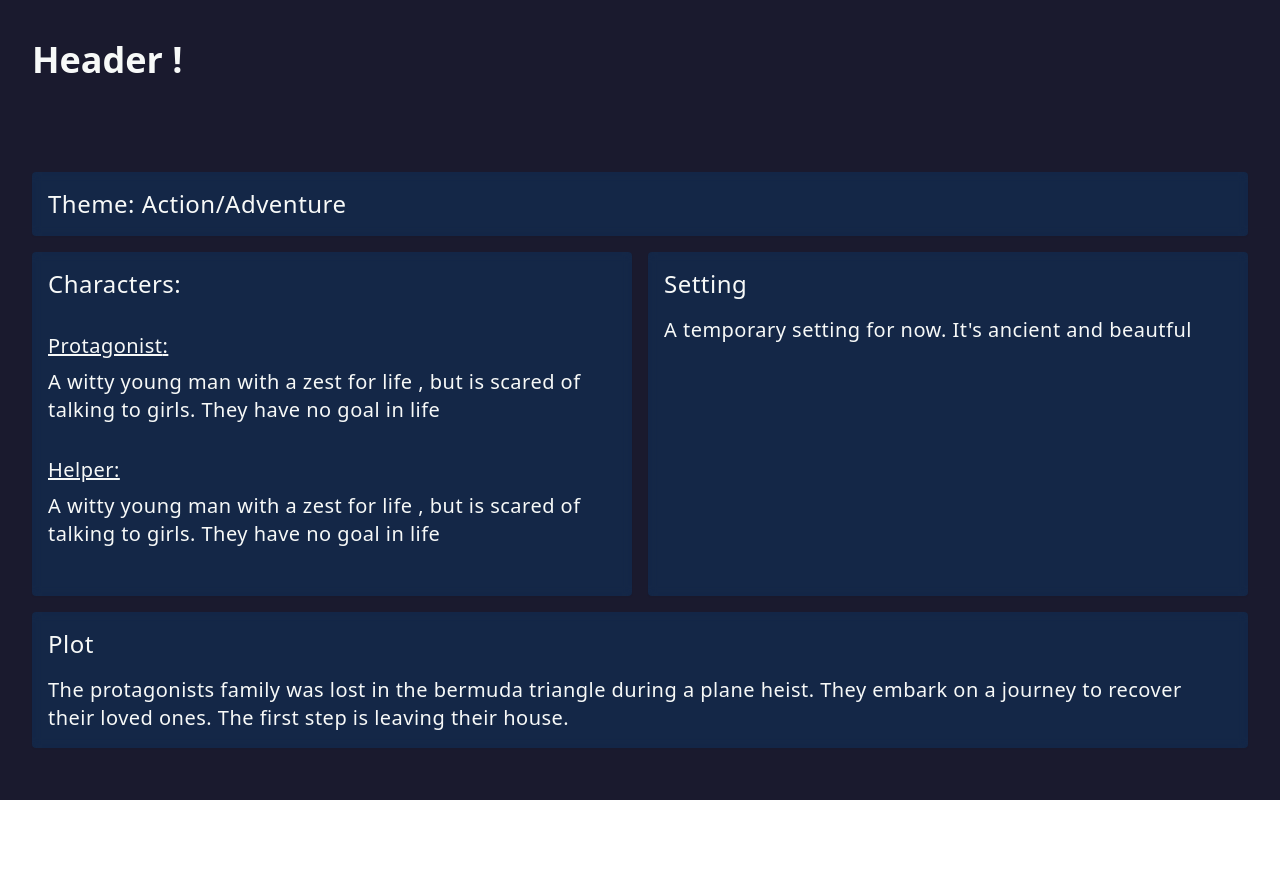
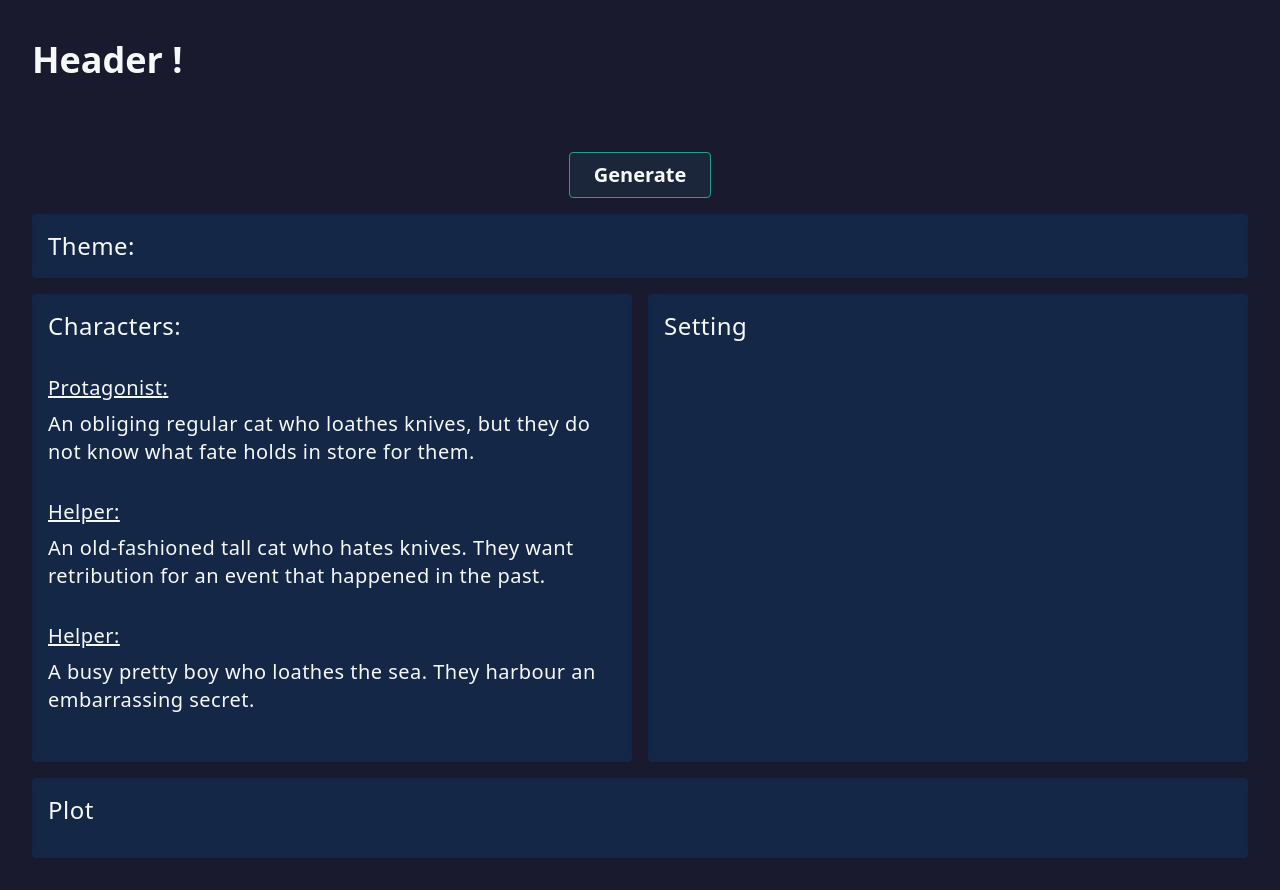
Before and after one commit to JackofD/coolstorybro, a Next.js app: page / in a window 1280 px wide. Both pictures are taken after a click on the button "Generate". Before the commit the page ends 800 px from the top, so only its background shows below. Built offline with nearby package versions, Linux system fonts and the light colour scheme.

Commit message:
Finalised basic character generation (goals still be added later)

```diff
--- a/components/Character.tsx
+++ b/components/Character.tsx
@@ -7,20 +7,24 @@ type CharacterProps = {
 };
 
 const Character: FC<CharacterProps> = (props) => {
-  const { characterData: { initialDescriptor, secondaryDescriptor, tertiaryDescriptor, goal }, charIndex } = props;
+  const { characterData: { initialDescriptor, secondaryDescriptor, characterTwist, goal }, charIndex } = props;
 
   const determineArticle = (word: string) => {
     return /[aeiou]/.test(word.substring(0, 1)) ? "an" : "a";
   };
 
   const sentenceStarter = () => {
-    const article = determineArticle("obtuse");
+    const article = determineArticle(initialDescriptor);
     return article.length > 1 ? article.slice(0, 1).toUpperCase() + article.slice(1) : article.slice(0, 1).toUpperCase();
+  };
+
+  const determineTwistPunctuation = () => {
+    return characterTwist.startsWith('but', 0) ? ',' : '.'
   };
 
   const formatCharacterData = () => {
     // format the data into a sentence/sentences with correct spacing and grammar (good luck figuring that out)
-    return `${sentenceStarter()} 'adjective-trait' 'adjective-descriptor' 'noun' 'initial-descriptor 'secondary-descriptor. 'Goal'.`;
+    return `${sentenceStarter()} ${initialDescriptor} ${secondaryDescriptor}${determineTwistPunctuation()} ${characterTwist}.`;
   };
 
   const determineCharacterRole = (index: number) => {
@@ -45,7 +49,7 @@ const Character: FC<CharacterProps> = (props) => {
   return <>
     <h4 className="mb-2 underline">{determineCharacterRole(charIndex)}:</h4>
     <p className="mb-8">
-      {`${initialDescriptor} ${secondaryDescriptor} ${tertiaryDescriptor}.${goal ? ' ' + goal : ' They have no goal in life'}`}
+      {`${formatCharacterData()} ${goal ? ' ' + goal : ''}`}
     </p>
   </>;
 };
--- a/components/story/Story.tsx
+++ b/components/story/Story.tsx
@@ -1,25 +1,44 @@
 import { FC, useState } from 'react';
 import Button from '../shared/Button';
 import StoryDetail from './StoryDetail';
-import { fakeStoryData } from '../../pieces/StoryType';
+import { StoryType, } from '../../pieces/StoryType';
+import { getInternalCharacterData } from '../../scripts/getStoryData';
+
 type storyProps = {
   className?: string;
 };
 
+const emptyStory: StoryType = {
+  theme: '',
+  characters: [],
+  setting: { tempSetting: '' },
+  plotline: { tempPlot: '' },
+}
+
 const Story: FC<storyProps> = (props) => {
+  const [randomData, setRandomData] = useState<StoryType>(emptyStory);
   const [hasStoryDetail, setHasStoryDetail] = useState(false);
 
-  const generateStoryBro = () => {
+  const generateStoryBro = async () => {
+    // get the data from wherever...
+
+    // Set generated character data
+    setRandomData(
+      {
+        ...randomData,
+        characters: [
+          ...getInternalCharacterData()
+        ]
+      });
+    // set the random data
     setHasStoryDetail(true);
   };
 
   return <>
     <section id="story" className={`font-sans text-xl h-full max-h-full overflow-hidden ${props.className}`}>
-      <div className="overflow-y-auto min-h-full p-8 flex flex-row gap-4 justify-evenly items-center text-center">
-        { hasStoryDetail ?
-          <StoryDetail storyData={fakeStoryData} className="" /> :
-          <Button onClick={generateStoryBro}>Generate</Button>
-        }
+      <div className="overflow-y-auto min-h-full p-8 flex flex-col gap-4 justify-evenly items-center text-center">
+        <Button onClick={generateStoryBro}>Generate</Button>
+        {hasStoryDetail ? <StoryDetail storyData={randomData} className="" /> : ''}
       </div>
     </section>
   </>;
--- a/components/story/StoryDetail.tsx
+++ b/components/story/StoryDetail.tsx
@@ -1,5 +1,5 @@
 import { FC } from 'react';
-import { CharacterData, StoryType } from '../../pieces/StoryType';
+import { StoryType } from '../../pieces/StoryType';
 import Character from '../Character';
 
 type StoryDetailProps = {
--- a/pieces/StoryType.ts
+++ b/pieces/StoryType.ts
@@ -8,7 +8,7 @@ export type StoryType = {
 export type CharacterData = {
   initialDescriptor: string;
   secondaryDescriptor: string;
-  tertiaryDescriptor: string;
+  characterTwist: string;
   goal?: string;
 };
 
@@ -26,12 +26,12 @@ export const fakeStoryData: StoryType = {
     {
       initialDescriptor: 'A witty young man',
       secondaryDescriptor: 'with a zest for life',
-      tertiaryDescriptor: ', but is scared of talking to girls',
+      characterTwist: ', but is scared of talking to girls',
     },
     {
       initialDescriptor: 'A witty young man',
       secondaryDescriptor: 'with a zest for life',
-      tertiaryDescriptor: ', but is scared of talking to girls',
+      characterTwist: ', but is scared of talking to girls',
     }
   ],
   setting: { tempSetting: "A temporary setting for now. It's ancient and beautful" },
--- a/pieces/data/adjectiveData.json
+++ b/pieces/data/adjectiveData.json
@@ -7,13 +7,32 @@
     "generous",
     "energetic",
     "impressive",
-    "ardent"
+    "ardent",
+    "boorish",
+    "old-fashioned",
+    "flambouyant",
+    "reluctant",
+    "generous",
+    "wicked",
+    "unwilling",
+    "obliging",
+    "unobliging",
+    "helpful",
+    "busy"
   ],
   "descriptor": [
     "old",
     "young",
     "short",
     "tall",
-    "regular"
+    "regular",
+    "stylish",
+    "haggard",
+    "strong",
+    "good looking",
+    "pretty",
+    "handsome",
+    "rugged",
+    "crazy-looking"
   ]
 }
--- a/pieces/data/characterSecondaryDescriptorData.json
+++ b/pieces/data/characterSecondaryDescriptorData.json
@@ -1,3 +1,14 @@
-{
-
-}
+[
+  "They harbour an embarrassing secret",
+  "They are looking for something still unknown to them",
+  "but they do not know what fate holds in store for them",
+  "but they seek a change in their life",
+  "but their attitude will change in response to a particular event",
+  "but they have no idea where they will end up",
+  "They're looking for love in a place they haven't looked before",
+  "They want retribution for an event that happened in the past",
+  "They seek to right a wrong for something that occured in the past",
+  "They seek the truth for an event that happened in the past",
+  "They seek adventure dispite the pain in their past",
+  "They seek love dispite the pain in their past"
+]
--- /dev/null
+++ b/pieces/data/genericObjectData.json
@@ -0,0 +1,18 @@
+{
+  "singular": [
+    "life",
+    "death",
+    "cheese",
+    "water",
+    "the sea",
+    "the moon"
+  ],
+  "plural": [
+    "dogs",
+    "cats",
+    "knives",
+    "hills",
+    "cars",
+    "the stars"
+  ]
+}
--- /dev/null
+++ b/scripts/getStoryData.ts
@@ -0,0 +1,68 @@
+import { CharacterData } from "../pieces/StoryType";
+import AdjectiveData from "../pieces/data/adjectiveData.json";
+import NounData from "../pieces/data/characterNounData.json";
+import CharacterSecondary from "../pieces/data/characterInitialDescriptor.json";
+import GenericObject from "../pieces/data/GenericObjectData.json";
+import CharacterTwist from "../pieces/data/characterSecondaryDescriptorData.json";
+
+export function getInternalStoryData() {
+  // Pick a theme
+
+  // Get character info
+
+  // Get setting info
+
+  // Get plot info
+
+};
+
+export const getInternalCharacterData = (): CharacterData[] => {
+  const characterCountRandomizer = getRandomItemInRangeMin(1, 3);
+  let charArray: CharacterData[] = [];
+
+  for(let i = 1; i <= characterCountRandomizer; i++) {
+    // get adjective data
+    const adjectiveOne = AdjectiveData.trait[getRandomItemInRange(AdjectiveData.trait.length)];
+    const adjectiveTwo = AdjectiveData.descriptor[getRandomItemInRange(AdjectiveData.descriptor.length)];
+    const characterNoun = NounData[getRandomItemInRange(NounData.length)]
+
+    // get secondary descriptor
+    const charaSecond = CharacterSecondary[getRandomItemInRange(CharacterSecondary.length)];
+
+    const objectlevel = Object.keys(GenericObject)[getRandomItemInRange(Object.keys(GenericObject).length)];
+    const charaSecondObject = GenericObject[objectlevel][getRandomItemInRange(GenericObject[objectlevel].length)];
+
+    // get the character twist
+    const charaTwist = CharacterTwist[getRandomItemInRange(CharacterTwist.length)];
+
+    // compile into character data object
+    const characterObj = {
+      initialDescriptor: `${adjectiveOne} ${adjectiveTwo} ${characterNoun}`,
+      secondaryDescriptor: `${charaSecond} ${charaSecondObject}`,
+      characterTwist: `${charaTwist}`,
+      goal: `` // TO DO
+    }
+
+    console.log(characterObj);
+    charArray.push(characterObj);
+  }
+
+  return charArray;
+}
+
+export const getInternalSettingData = () => {
+
+}
+
+export const getInternalPlotData = () => {
+
+}
+
+export const getRandomItemInRange = (max: number): number => {
+  return Math.floor(Math.random() * Math.floor(max))
+};
+export const getRandomItemInRangeMin = (min: number, max: number): number => {
+  min = Math.ceil(min);
+  max = Math.floor(max);
+  return Math.floor(Math.random() * (max - min + 1)) + min;
+};
```
Also changed, not shown: pieces/data/characterGoalData.json (renamed from pieces/data/characterTertiaryDescriptorData.json).
